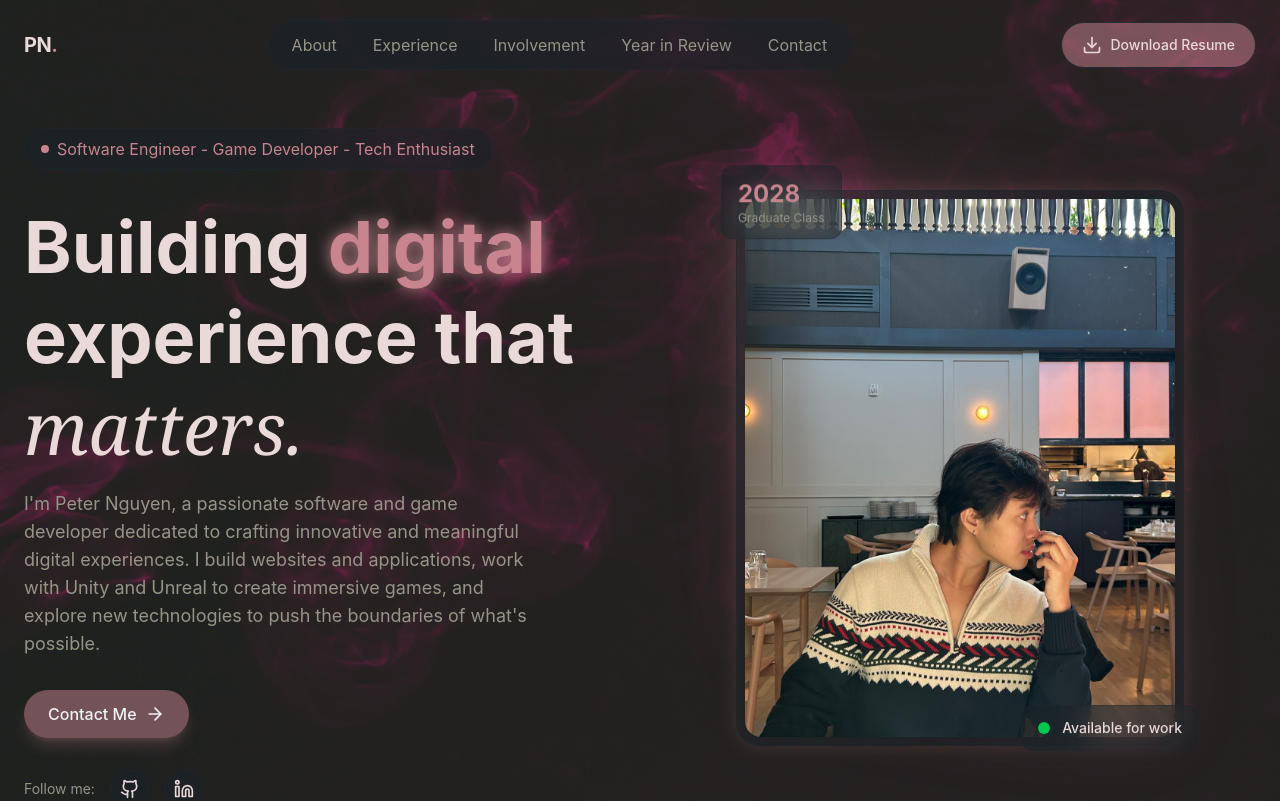
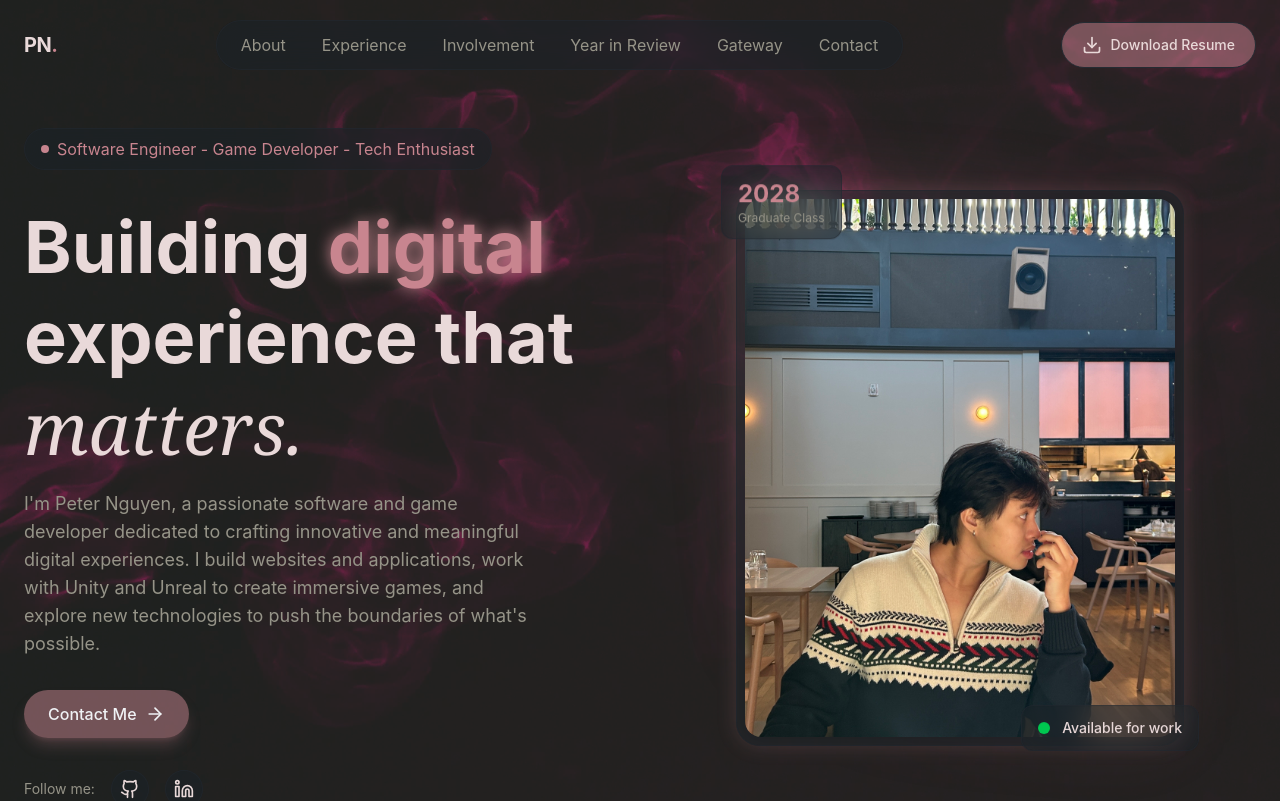
Before and after one commit to peternguyen-art/honor-portfolio, a React (Vite) app: page / in a window 1280 px wide. Shown: the top 801 px of the page. Built offline with nearby package versions, Linux system fonts and the light colour scheme.

Commit message:
adding Gateway section and link in NavBar.

```diff
--- a/src/layout/NavBar.jsx
+++ b/src/layout/NavBar.jsx
@@ -9,6 +9,7 @@ const NavLinks = [
   { href: "#experience", label: "Experience" },
   { href: "#involvement", label: "Involvement" },
   { href: "#year-in-review", label: "Year in Review" },
+  { href: "#gateway", label: "Gateway" },
   { href: "#contact", label: "Contact" },
 ];
 
--- /dev/null
+++ b/src/sections/Gateway.jsx
@@ -0,0 +1,3 @@
+export const Gateway = () => {
+    return <section></section>;
+};
```
